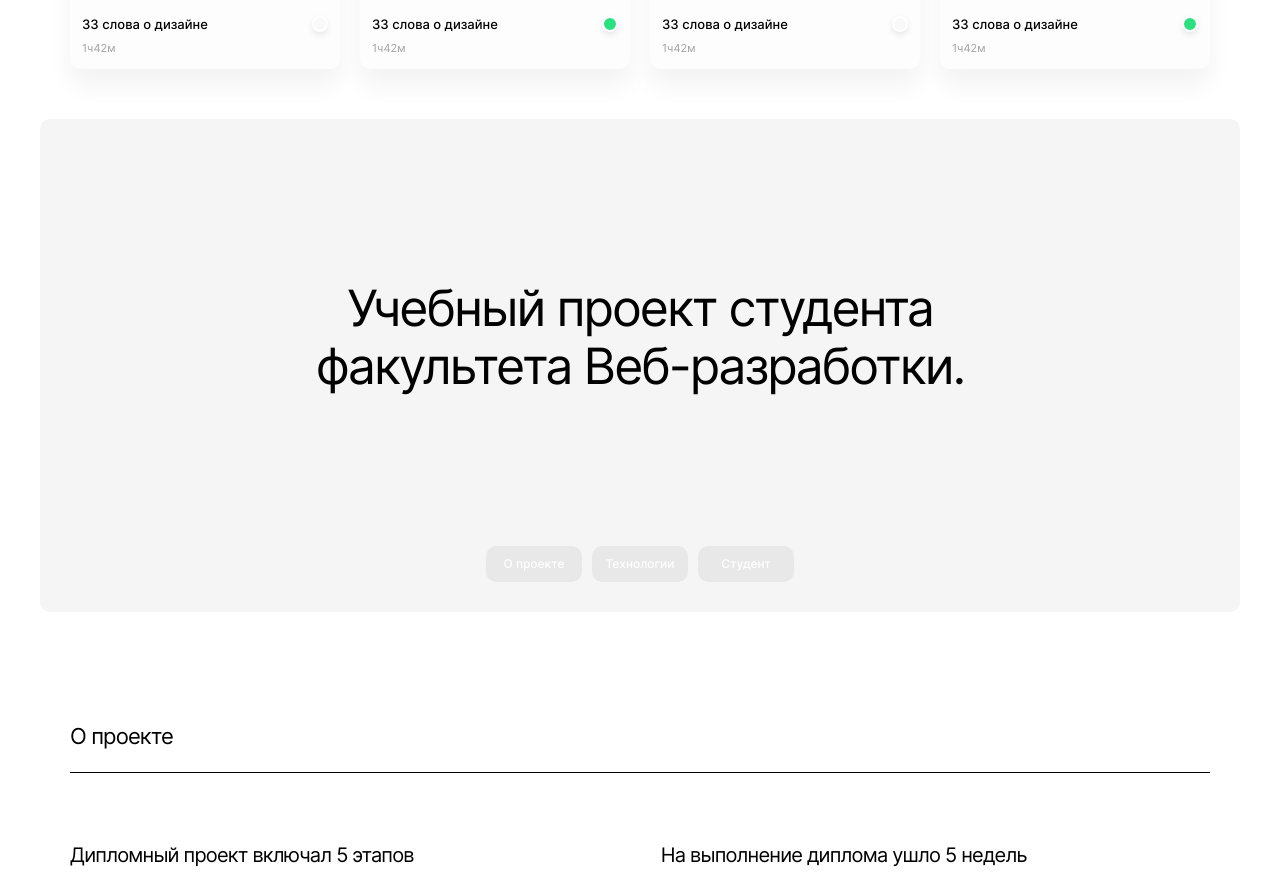
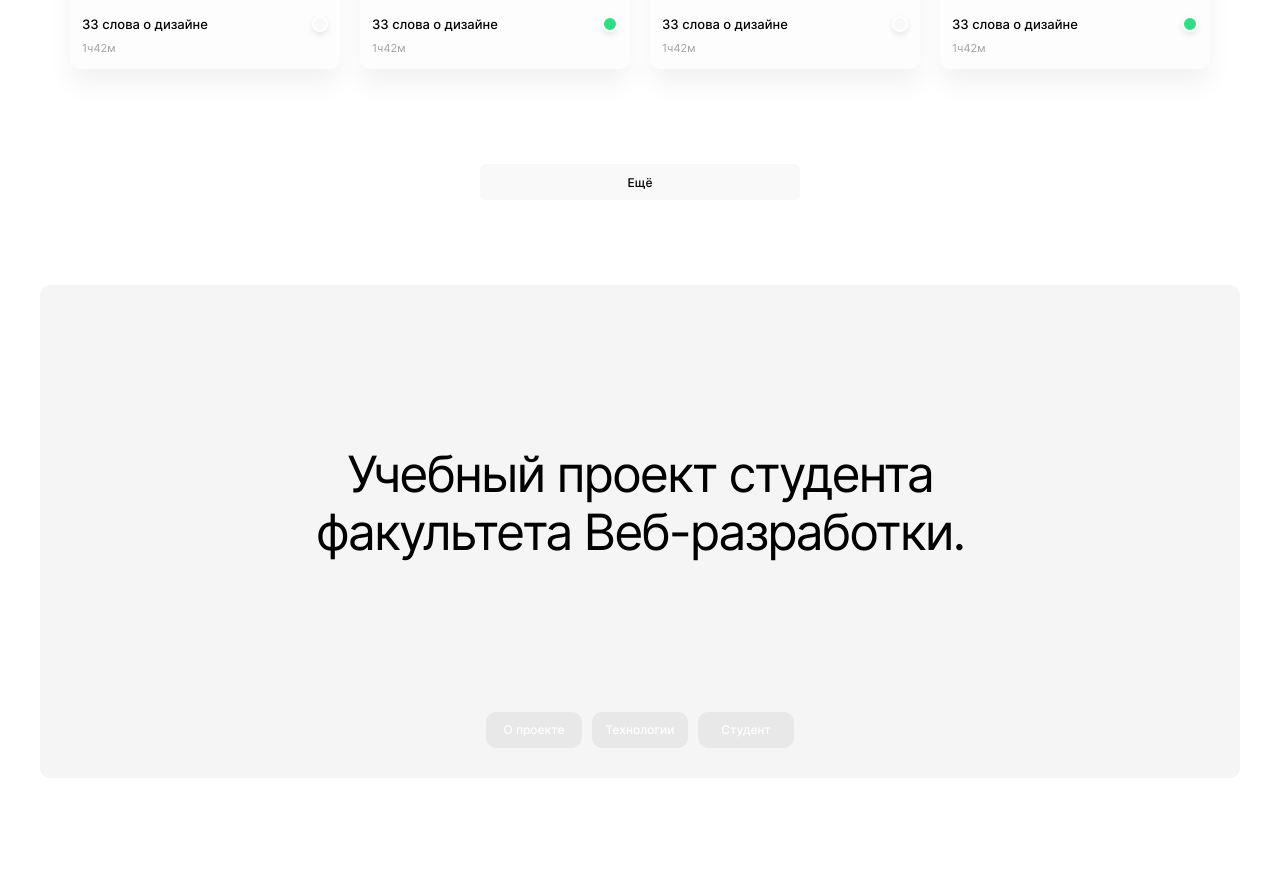
Before and after one commit to igorpodgorniy/movies-explorer-frontend, a React (Create React App) app: page / in a window 1280 px wide. Shown: the part 1022-1913 px from the top of the page. Built offline with nearby package versions, Linux system fonts and the light colour scheme.

Commit message:
Сверстать десктопную версию блока с кнопкой Ещё

```diff
--- a/src/components/MoviesCardList/MoviesCardList.css
+++ b/src/components/MoviesCardList/MoviesCardList.css
@@ -84,3 +84,39 @@
 .film__favorite_active {
   background-color: #2BE080;
 }
+
+.more {
+  max-width: 1280px;
+  height: 166px;
+  margin: 0 auto;
+  display: flex;
+  align-items: center;
+  justify-content: center;
+}
+
+.more__button {
+  width: 320px;
+  height: 36px;
+  cursor: pointer;
+  font-family: 'Inter', 'Arial', sans-serif;
+  font-weight: 500;
+  font-size: 12px;
+  line-height: 1.25;
+  color: #000000;
+  background-color: #F9F9F9;
+  display: flex;
+  align-items: center;
+  justify-content: center;
+  border: 0;
+  border-radius: 6px;
+  transition: box-shadow .3s;
+}
+
+.more__button:hover {
+  box-shadow: 0px 2px 8px -2px rgba(0, 0, 0, 0.2);
+  transition: box-shadow .3s;
+}
+
+.more__button:active {
+  box-shadow: 0px 1px 5px -2px rgba(0, 0, 0, 0.2);
+}
--- a/src/components/MoviesCardList/MoviesCardList.js
+++ b/src/components/MoviesCardList/MoviesCardList.js
@@ -3,6 +3,7 @@ import photo from '../../images/film-frame.png';
 
 function MoviesCardList() {
   return (
+    <>
       <ul className="films">
         <li>
           <article className="film">
@@ -125,6 +126,10 @@ function MoviesCardList() {
           </article>
         </li>
       </ul>
+      <section className="more">
+        <button className="more__button" type="button" aria-label="Подгрузить ещё фильмы">Ещё</button>
+      </section>
+    </>
   );
 }
 
```
Lines whose indentation alone changed are shown as unchanged.
